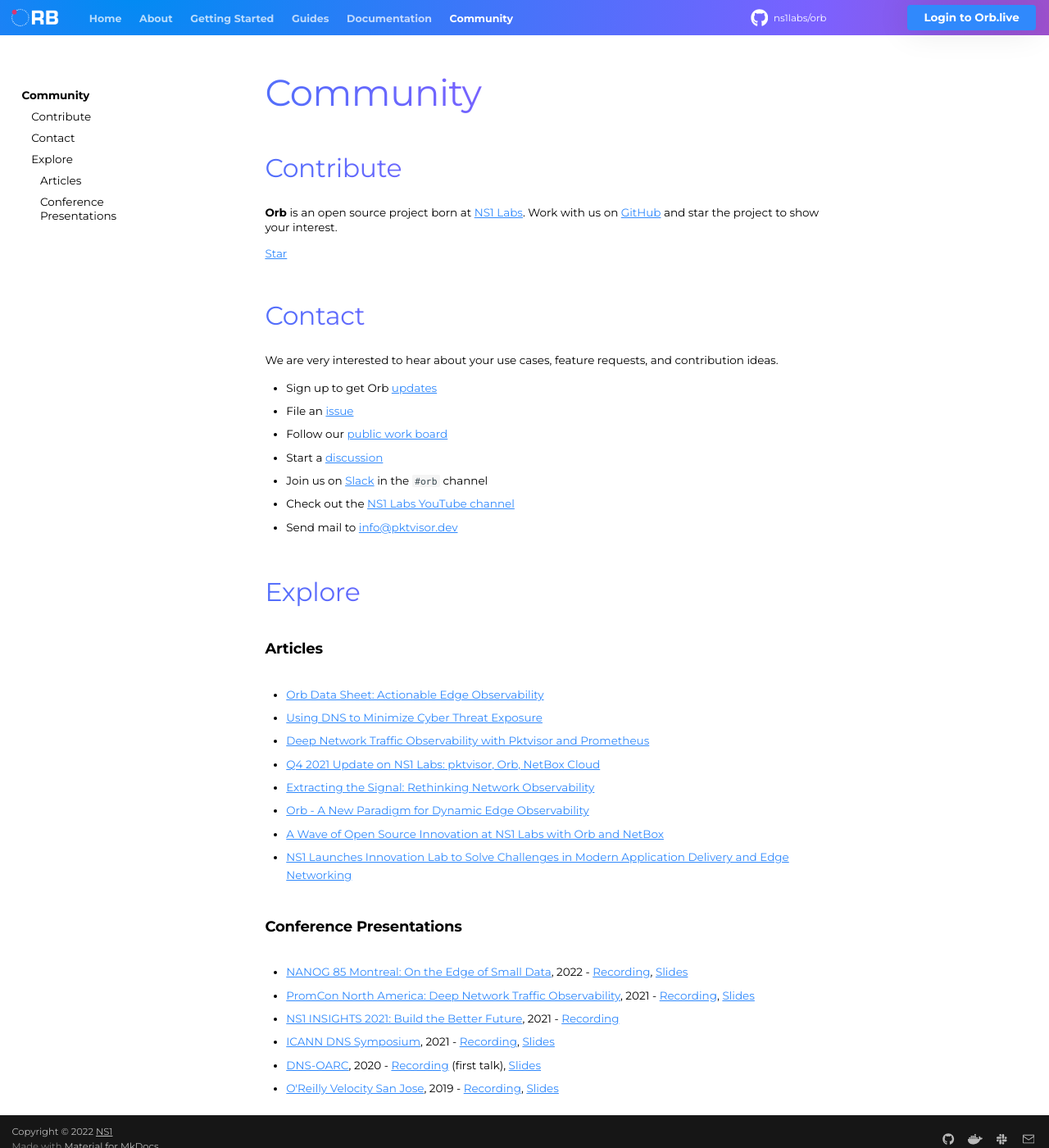
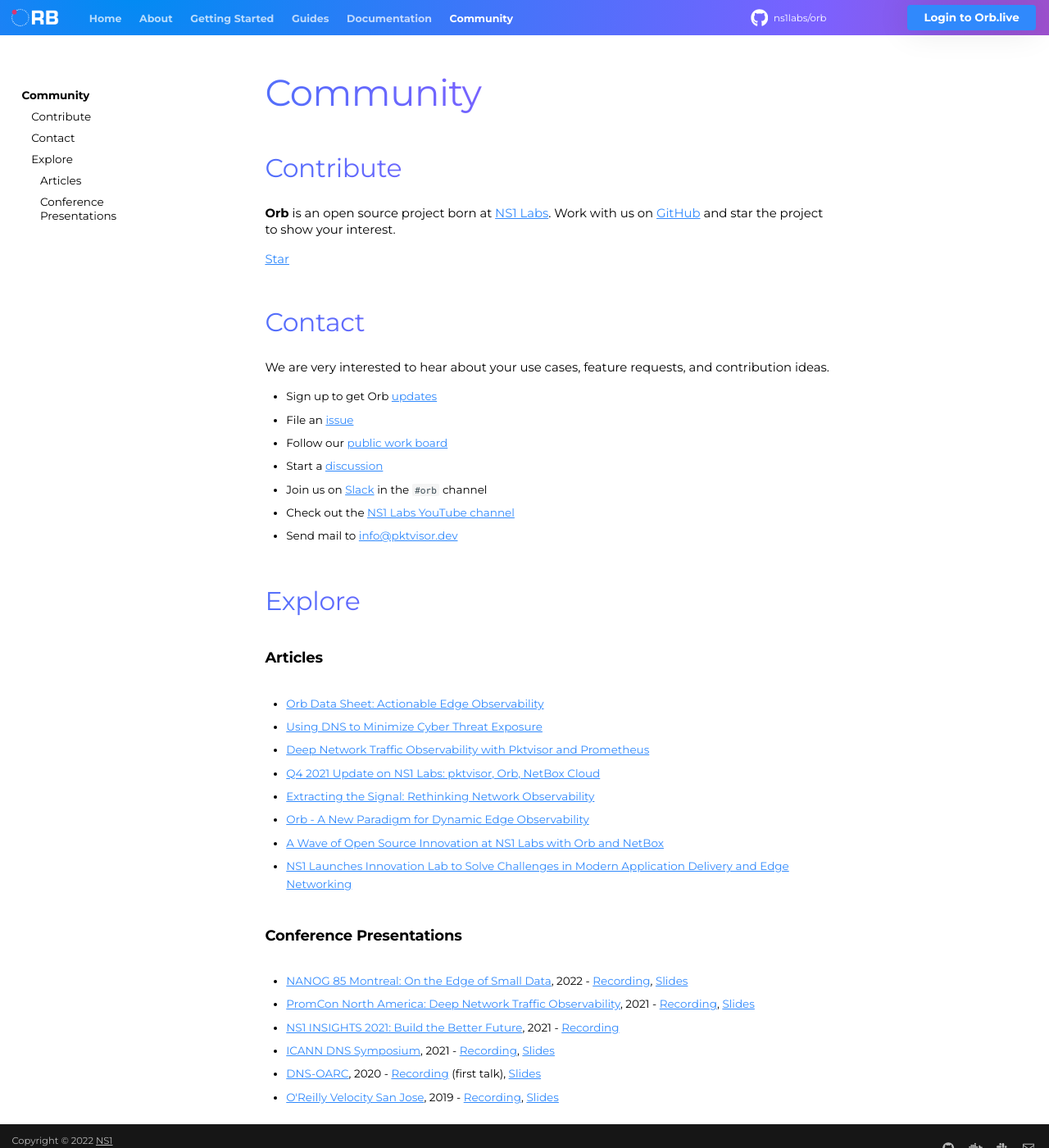
Before and after one commit to orb-community/orb-website, an MkDocs documentation site: the page built from docs/contact.md, in a window 1280 px wide and 1400 px high. Shown: the whole window at 82% size. Built offline with MkDocs 1.6.1 and Material for MkDocs 9.7.7, drawn with Linux system fonts in a browser that asks for light colours.

Commit message:
Increase font size for documentation and code samples

```diff
--- a/docs/stylesheets/extra.css
+++ b/docs/stylesheets/extra.css
@@ -253,10 +253,14 @@
 .md-typeset p,
 p {
   font-style: normal;
-  font-weight: 400;
-  font-size: 0.75rem;
-  line-height: 1rem;
+  font-weight: 500;
+  font-size: 0.825rem;
+  line-height: 1.125rem;
   max-width: unset;
+}
+
+.md-typeset code {
+  font-size: 0.625rem;
 }
 
 .md-typeset a {
```
